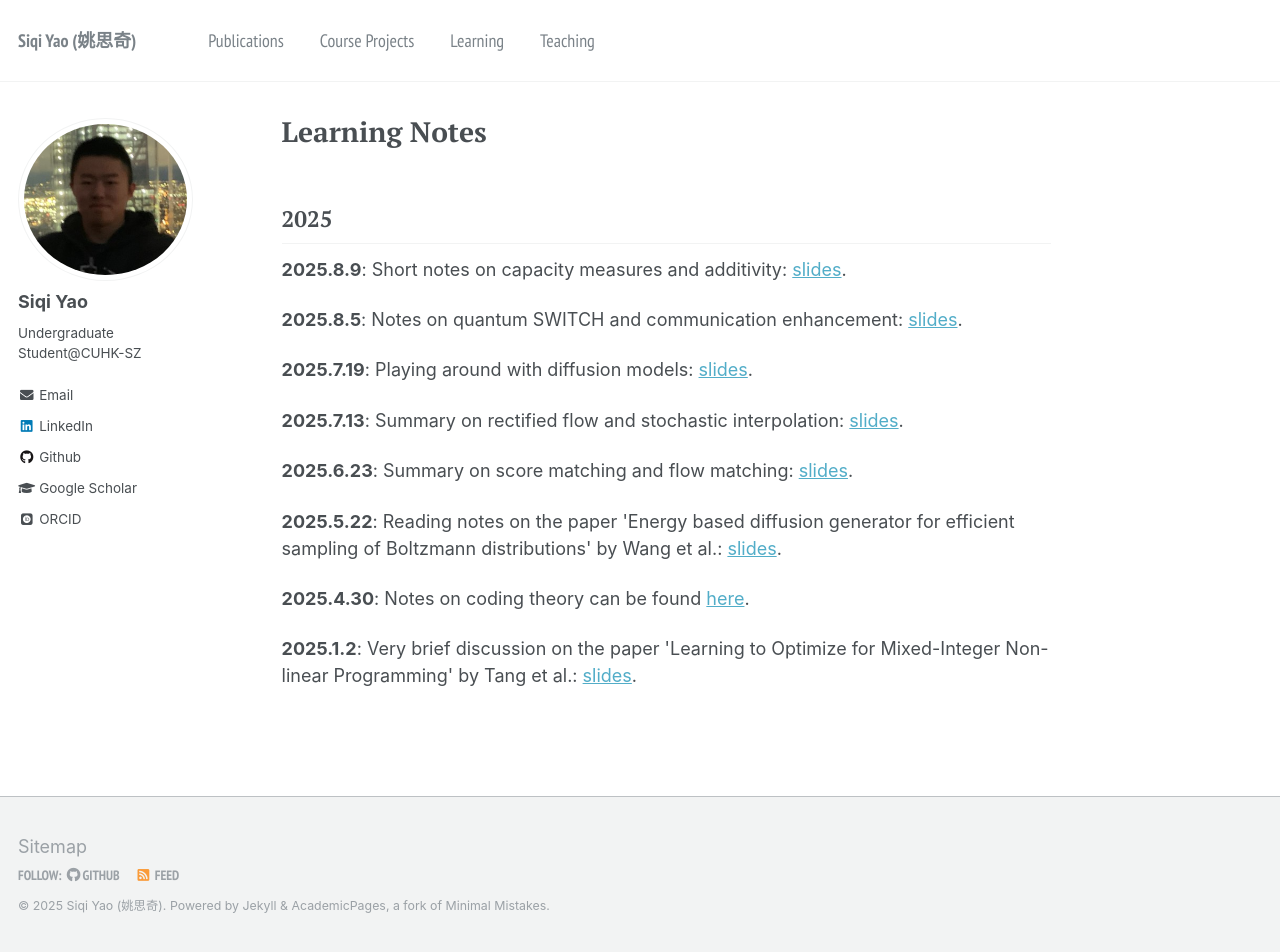
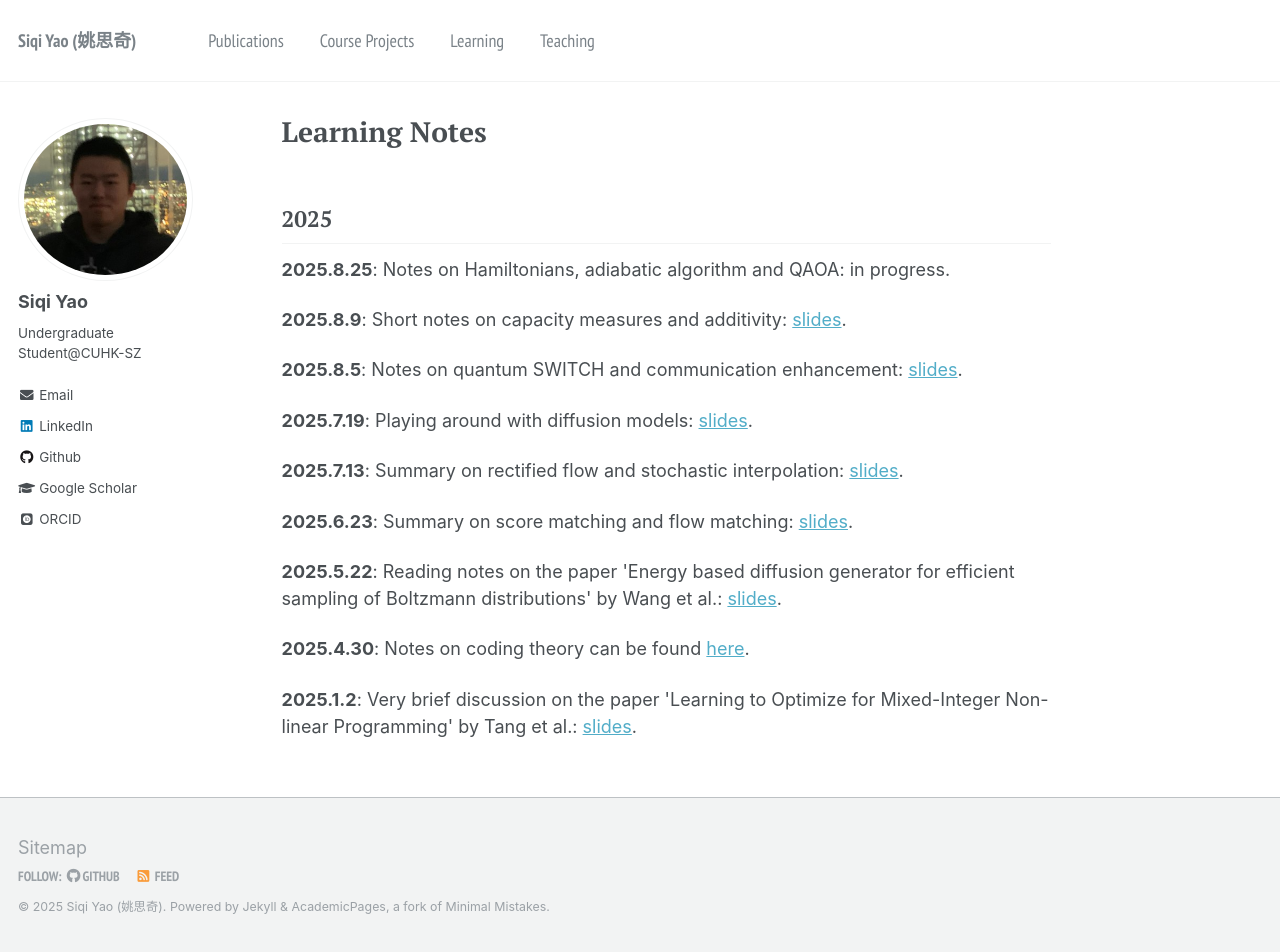
Before and after one commit to YaoSiqi2003/YaoSiqi2003.github.io, a Jekyll site: the page built from _pages/learning.md, in a window 1280 px wide and 952 px high. Built offline with Jekyll 4.4.1, drawn with Linux system fonts in a browser that asks for light colours; some web fonts are replaced.

Commit message:
Add new file

```diff
--- a/_pages/learning.md
+++ b/_pages/learning.md
@@ -8,6 +8,8 @@ author_profile: true
 ##  2025
 
 
+
+<p><strong>2025.8.25</strong>: Notes on Hamiltonians, adiabatic algorithm and QAOA: in progress.</p>
 
 <p><strong>2025.8.9</strong>: Short notes on capacity measures and additivity: <a href="/files/Short_notes_on_capacity_measures_and_additivity.pdf">slides</a>.</p>
 
```
